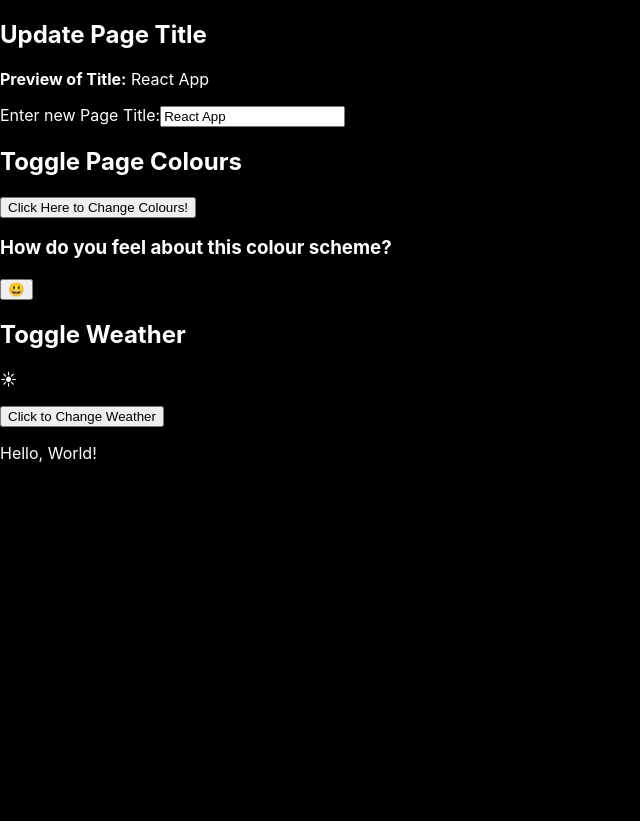
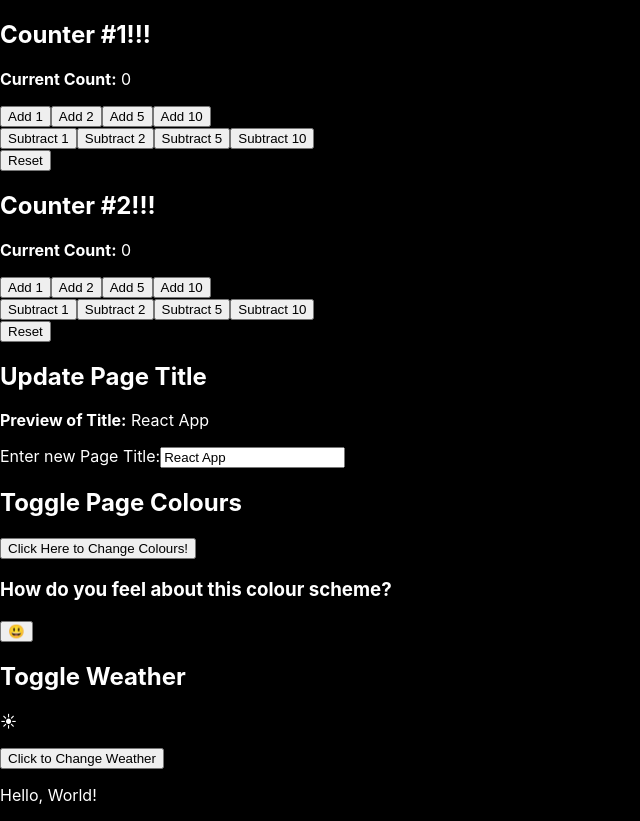
Before and after one commit to WarrenUhrich/lighthouse-labs-custom-hooks, a React (Create React App) app: page / in a window 1280 px wide. Shown: the whole page, without its empty margins (0-640 px from the left). Before the commit the page ends 800 px from the top, so only its background shows below. Built offline with nearby package versions, Linux system fonts and the light colour scheme.

Commit message:
Add Counter example

```diff
--- a/src/App.js
+++ b/src/App.js
@@ -2,10 +2,13 @@ import './App.css';
 import ToggleWeather from './components/ToggleWeather';
 import TogglePageColours from './components/TogglePageColours';
 import InputField from './components/InputField';
+import Counter from './components/Counter';
 
 function App() {
   return (
     <>
+      <Counter heading="Counter #1!!!" />
+      <Counter heading="Counter #2!!!" />
       <InputField />
       <TogglePageColours />
       <ToggleWeather />
--- /dev/null
+++ b/src/components/Counter.jsx
@@ -0,0 +1,37 @@
+import React from 'react';
+import useCounter from '../hooks/useCounter';
+
+const Counter = (props) => {
+    const [count, addCount, subtractCount, resetCount] = useCounter();
+
+    return (
+        <section>
+            <h2>{props.heading ? props.heading : 'Counter'}</h2>
+
+            <p>
+                <strong>Current Count:</strong>
+                &nbsp;
+                {count}
+            </p>
+
+            <button onClick={() => addCount()}>Add 1</button>
+            <button onClick={() => addCount(2)}>Add 2</button>
+            <button onClick={() => addCount(5)}>Add 5</button>
+            <button onClick={() => addCount(10)}>Add 10</button>
+
+            <br />
+
+            <button onClick={() => subtractCount()}>Subtract 1</button>
+            <button onClick={() => subtractCount(2)}>Subtract 2</button>
+            <button onClick={() => subtractCount(5)}>Subtract 5</button>
+            <button onClick={() => subtractCount(10)}>Subtract 10</button>
+
+            <br />
+
+            <button onClick={resetCount}>Reset</button>
+
+        </section>
+    );
+};
+
+export default Counter;
--- a/src/components/InputField.jsx
+++ b/src/components/InputField.jsx
@@ -1,28 +1,13 @@
 import React, { useEffect, useState } from 'react';
+import usePageTitle from '../hooks/usePageTitle';
 
 const InputField = () => {
-    const [title, setTitle] = useState('React App');
-
-    // document
-    //     .querySelector('input')
-    //     .addEventListener('change', (event) => {});
-
-    const handleChange = (event) => {
-        // Know WHICH element is changing...
-        const targetElement = event.target; // <INPUT>
-
-        // Get the value of the target <INPUT>
-        const currentElementValue = targetElement.value;
-
-        // Update state accordingly.
-        setTitle(currentElementValue);
-    };
-
-    // Use changing state to update the page title.
-    useEffect(() => { // Function that should run if a value changes.
-        // document.querySelector('title').textContent = title;
-        document.title = title;
-    }, [title]); // A list of values that might change.
+    // Order doesn't matter in object structuring...
+    // ...but NAMES do! This CAN make it easier
+    // to pull a specific value out of a large
+    // dataset! But it makes renaming/re-usability
+    // a bit harder.
+    const { handleChange, title } = usePageTitle();
 
     return (
         <section>
--- /dev/null
+++ b/src/hooks/useCounter.js
@@ -0,0 +1,27 @@
+import { useState } from 'react';
+
+const useCounter = () => {
+    // Keep track of count.
+    const [count, setCount] = useState(0);
+
+    // Add to count.
+    const addCount = (addBy=1) => {
+        addBy = Number(addBy);
+        setCount(prev => prev + addBy);
+    };
+
+    // Subtract from count.
+    const subtractCount = (subtractBy=1) => {
+        subtractBy = Number(subtractBy);
+        setCount(prev => prev - subtractBy);
+    };
+
+    // Reset count.
+    const resetCount = () => {
+        setCount(0);
+    };
+
+    return [count, addCount, subtractCount, resetCount];
+};
+
+export default useCounter;
--- /dev/null
+++ b/src/hooks/usePageTitle.js
@@ -0,0 +1,19 @@
+import { useState, useEffect } from 'react';
+
+const usePageTitle = (defaultTitle='React App') => {
+    const [title, setTitle] = useState(defaultTitle);
+
+    const handleChange = (event) => {
+        const targetElement = event.target;
+        const currentElementValue = targetElement.value;
+        setTitle(currentElementValue);
+    };
+
+    useEffect(() => {
+        document.title = title;
+    }, [title]);
+
+    return { setTitle, title, handleChange };
+};
+
+export default usePageTitle;
```
Also changed, not shown: src/components/InputField.original.jsx (added, +47 -0 lines), 1 other file (tests, documents, lock files or other folders).
